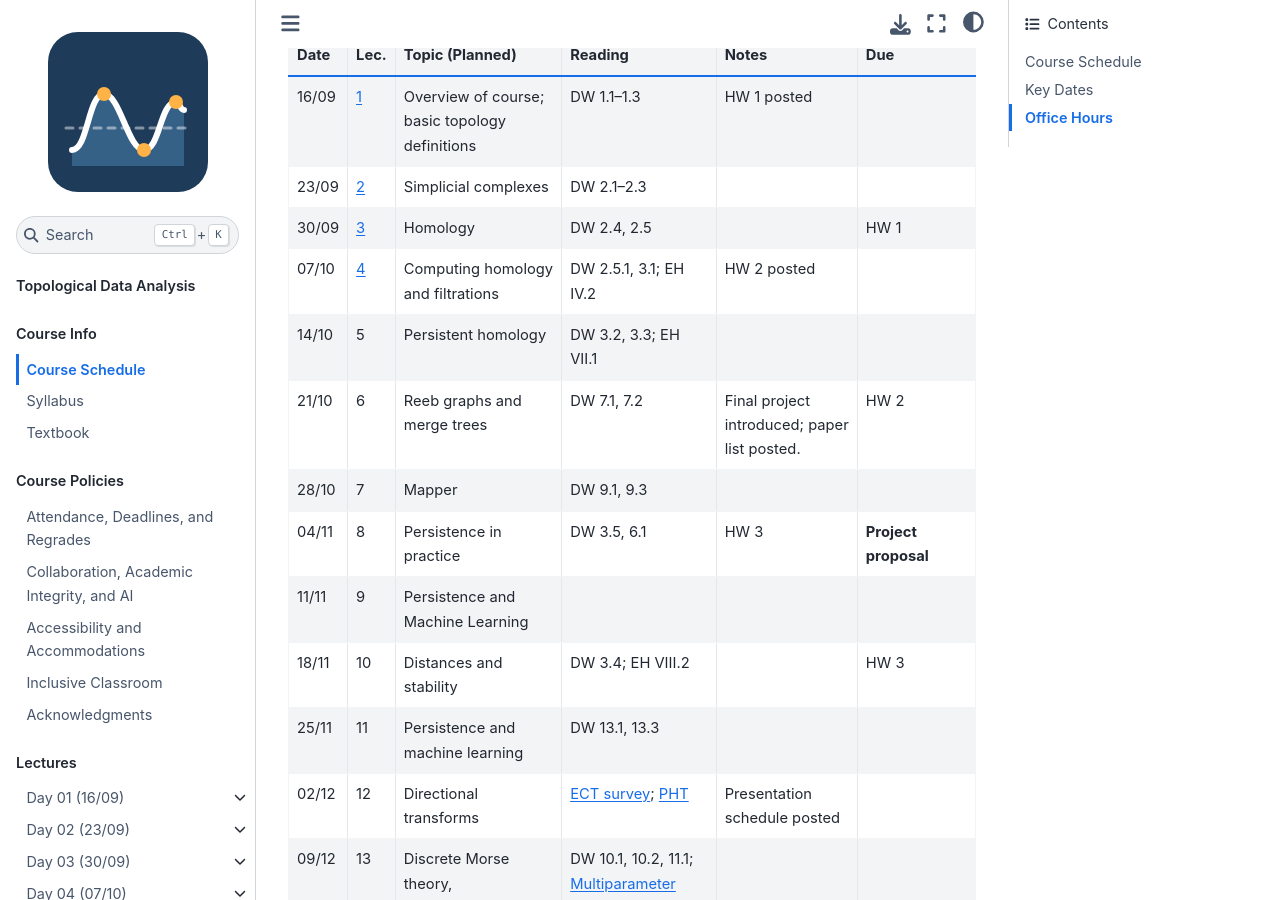
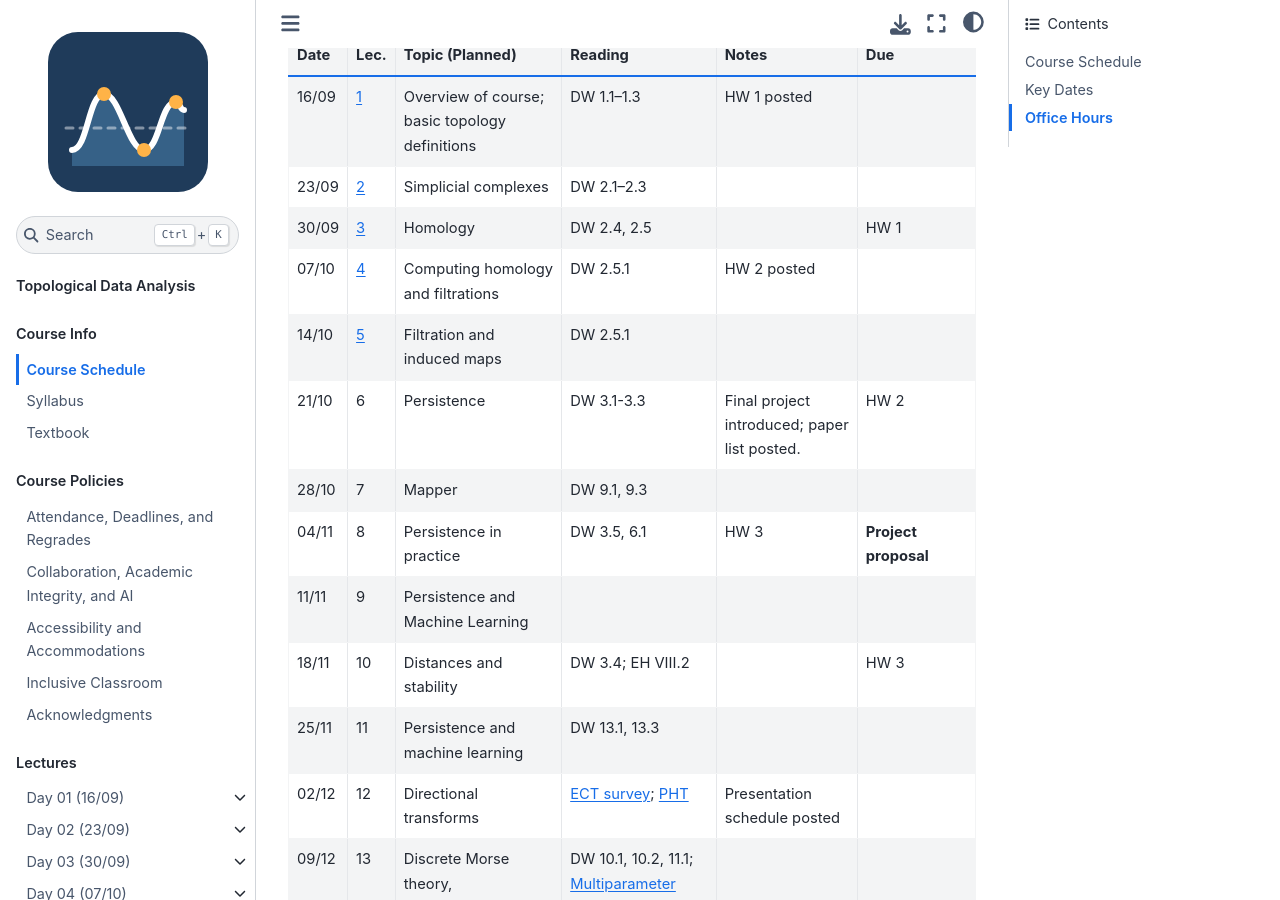
Before and after one commit to elenawang93/TDA, a Jupyter Book: the page built from Course_Info/Schedule.md, in a window 1280 px wide and 900 px high, scrolled down 349 px. Built offline with Jupyter Book 1.0.4 settings and Sphinx 7.4.7 and the Sphinx Book theme 1.1.4, drawn with Linux system fonts in a browser that asks for light colours; pages that are not in the unit, such as notebooks, are missing from menus.

Commit message:
lecture 6 uploaded

```diff
--- a/Course_Info/Schedule.md
+++ b/Course_Info/Schedule.md
@@ -11,9 +11,9 @@ Readings are from Dey & Wang, [*Computational Topology for Data Analysis*](https
 | 16/09 | [1](../Lectures/01-Introduction/index.md) | Overview of course; basic topology definitions | DW 1.1–1.3 | HW 1 posted |  |
 | 23/09 | [2](../Lectures/02-SimplicialComplexes/index.md) | Simplicial complexes | DW 2.1–2.3 |  |  |
 | 30/09 | [3](../Lectures/03-Homology/index.md) | Homology | DW 2.4, 2.5|  | HW 1 |
-| 07/10 | [4](../Lectures/04-Homology2/index.md) | Computing homology and filtrations | DW 2.5.1, 3.1; EH IV.2 | HW 2 posted |  |
-| 14/10 | 5 |Persistent homology | DW 3.2, 3.3; EH VII.1 |  |  |
-| 21/10 | 6 | Reeb graphs and merge trees | DW 7.1, 7.2 | Final project introduced; paper list posted. | HW 2 |
+| 07/10 | [4](../Lectures/04-Homology2/index.md) | Computing homology and filtrations | DW 2.5.1 | HW 2 posted |  |
+| 14/10 | [5](../Lectures/05-Filtration/index.md) |Filtration and induced maps | DW 2.5.1|  |  |
+| 21/10 | [6](../Lectures/06-Persistence/index.md) | Persistence | DW 3.1-3.3 | Final project introduced; paper list posted. | HW 2 |
 | 28/10 | 7 |  Mapper | DW 9.1, 9.3 | |  |
 | 04/11 | 8 | Persistence in practice | DW 3.5, 6.1 | HW 3 | **Project proposal** |
 | 11/11 | 9 | Persistence and Machine Learning |  | | |
```
Also changed, not shown: Lectures/06-Persistence/index.md (added, +10 -0 lines), 1 other file.
